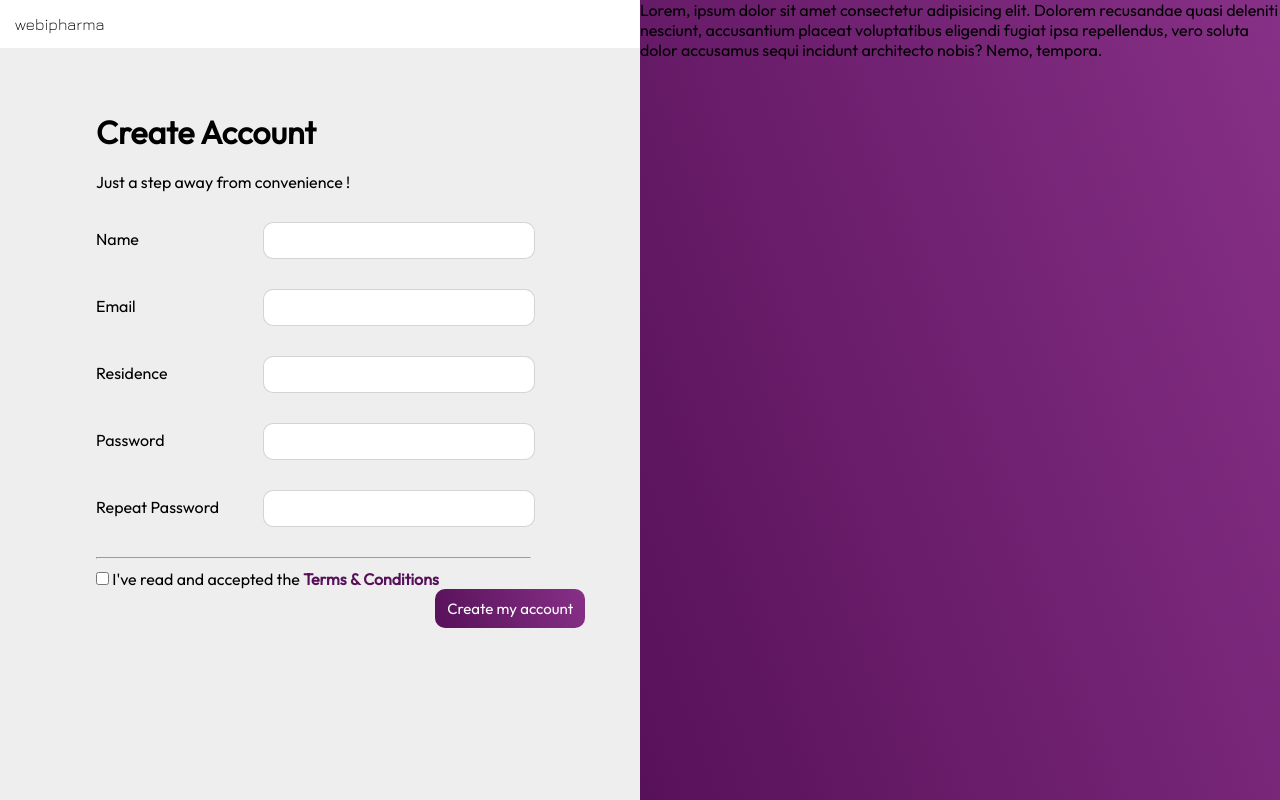
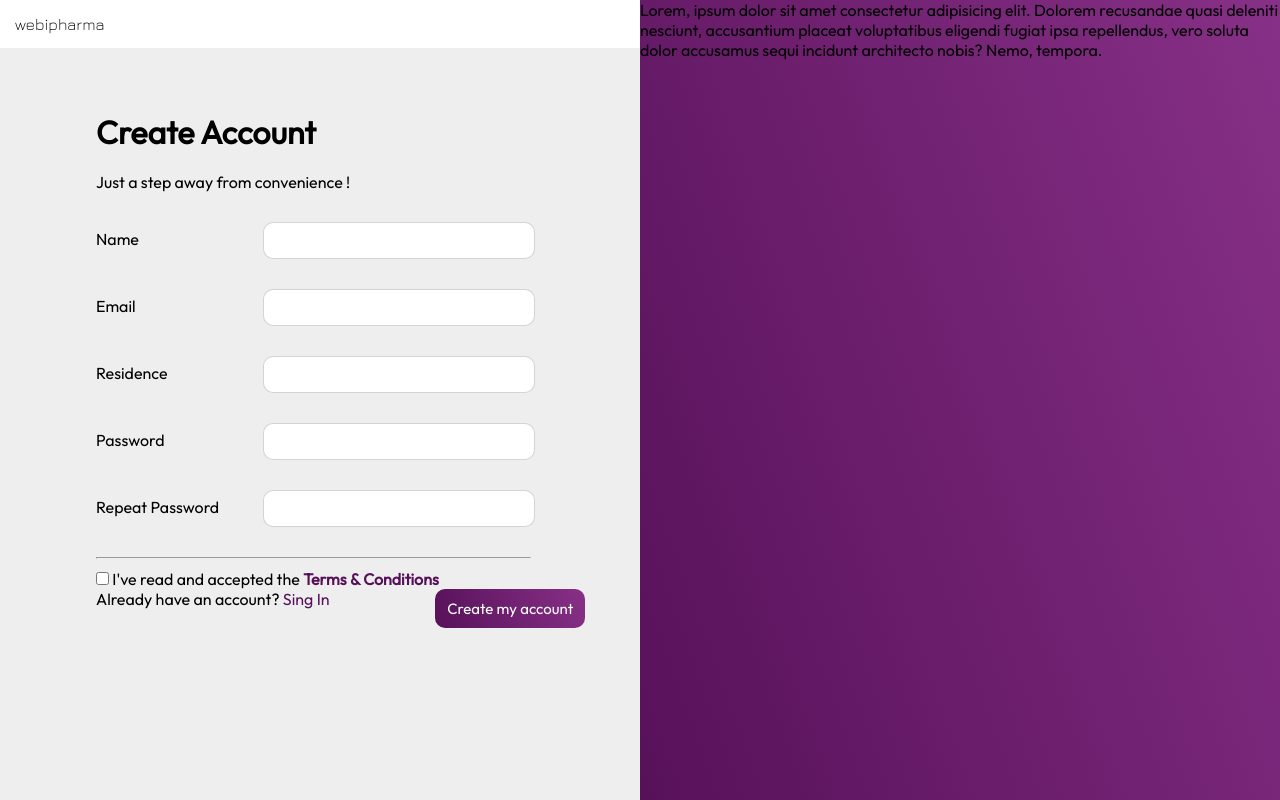
Before and after one commit to natenettey/JWT-Authententication, a web app: file views/index.html in a window 1280 px wide. Run offline with its HTML, style and script files only (its server is not run), Linux system fonts and the light colour scheme; some web fonts are replaced.

Commit message:
added the sign in link

```diff
--- a/views/index.html
+++ b/views/index.html
@@ -63,6 +63,9 @@
                         <label for="">I've read and accepted the <span>Terms & Conditions</span> </label>
                         <input type="submit" class="login_form-button"value="Create my account">
                     </div>
+                    <div class="login_form-sign-in-option">
+                        <p>Already have an account? <a>Sing In</a></p>
+                    </div>
 
                 </form>
               </div>
```
